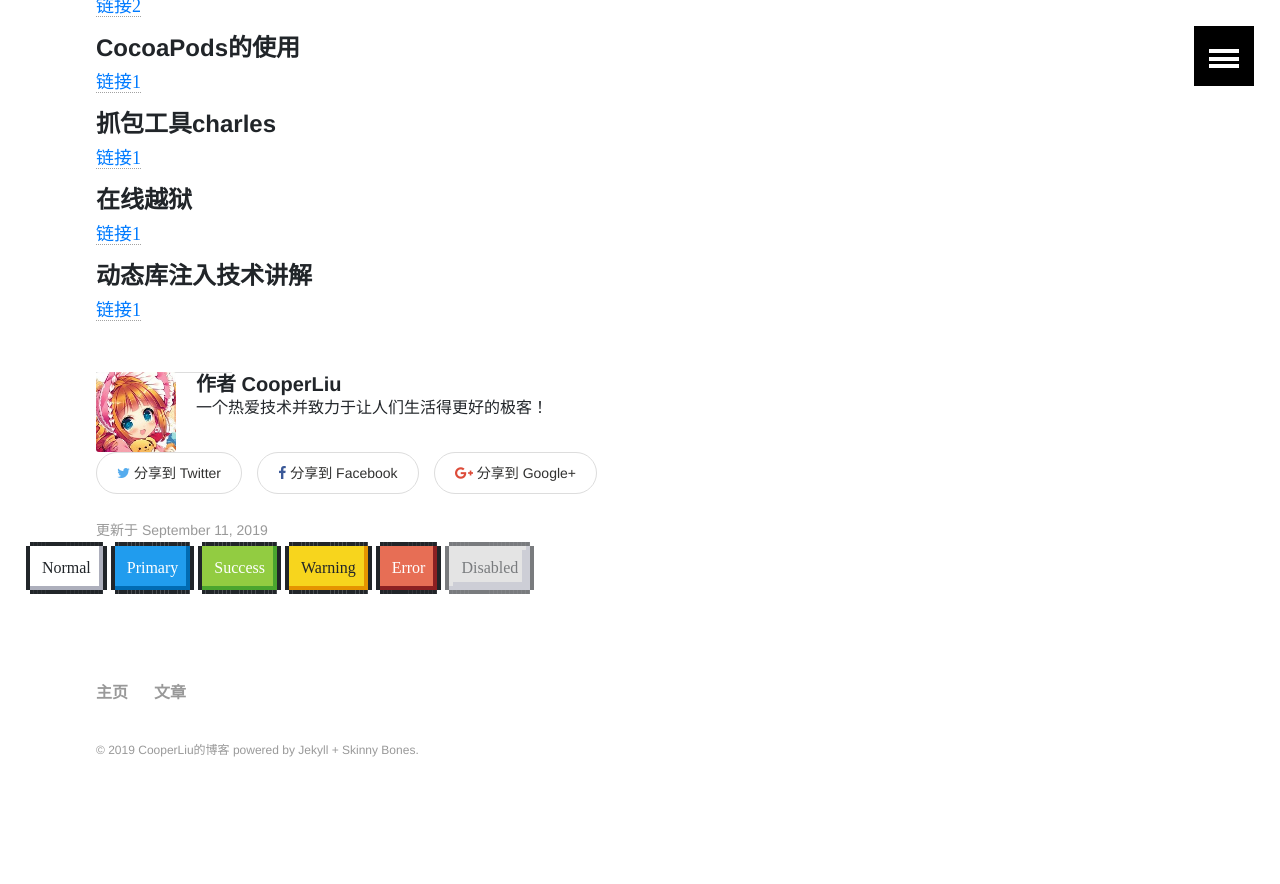
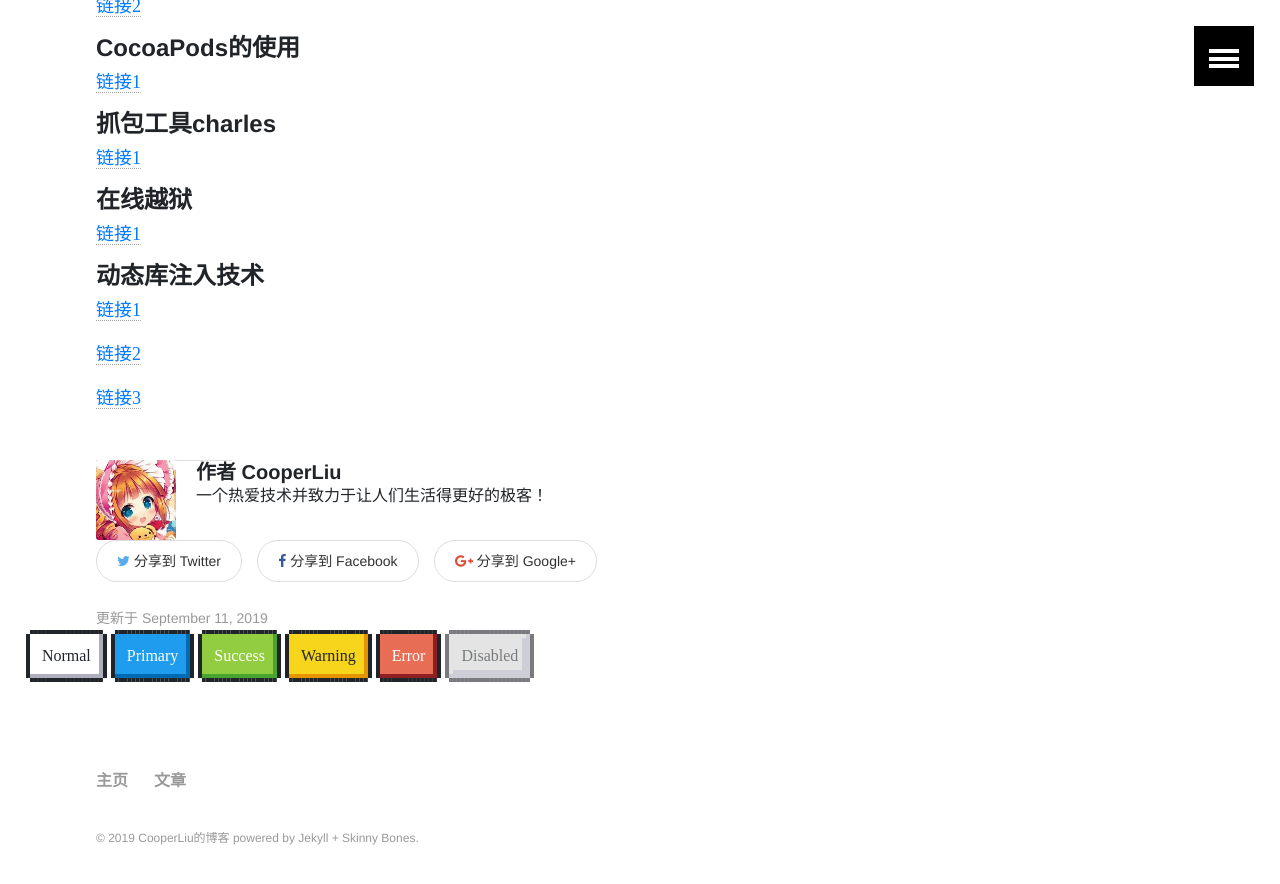
Before and after one commit to LLMIKU/LLMIKU.github.io, a Jekyll site: the page built from _posts/articles/2019-08-28-iOS逆向.md, in a window 1280 px wide and 900 px high, scrolled down 684 px. Shown: the top 884 px of the window. Built offline with Jekyll 4.4.1, drawn with Linux system fonts in a browser that asks for light colours; some web fonts are replaced; before the commit the page ends 1496 px from its top, so only the background shows below that.

Commit message:
:cat: update

```diff
--- a/_posts/articles/2019-08-28-iOS逆向.md
+++ b/_posts/articles/2019-08-28-iOS逆向.md
@@ -48,6 +48,10 @@ image:
 
 [链接1](https://silzee.com)
 
-#### 动态库注入技术讲解
+#### 动态库注入技术
 
 [链接1](http://saitjr.com/ios/dylib-injection.html)
+
+[链接2](https://juejin.im/post/5b1f1d3a6fb9a01e6e2baded#heading-1)
+
+[链接3](https://blog.csdn.net/tangsilian/article/details/94308899)
```
